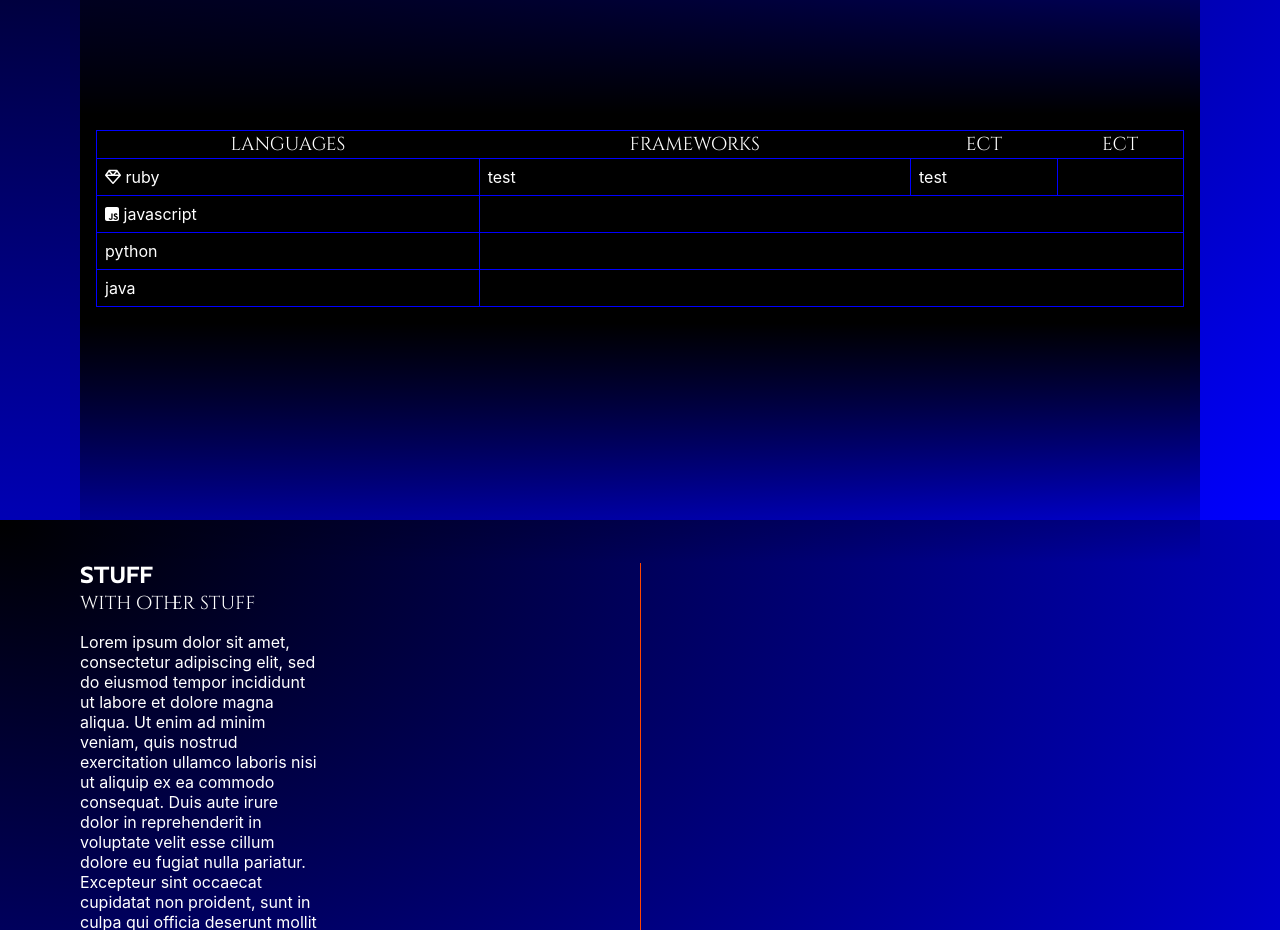
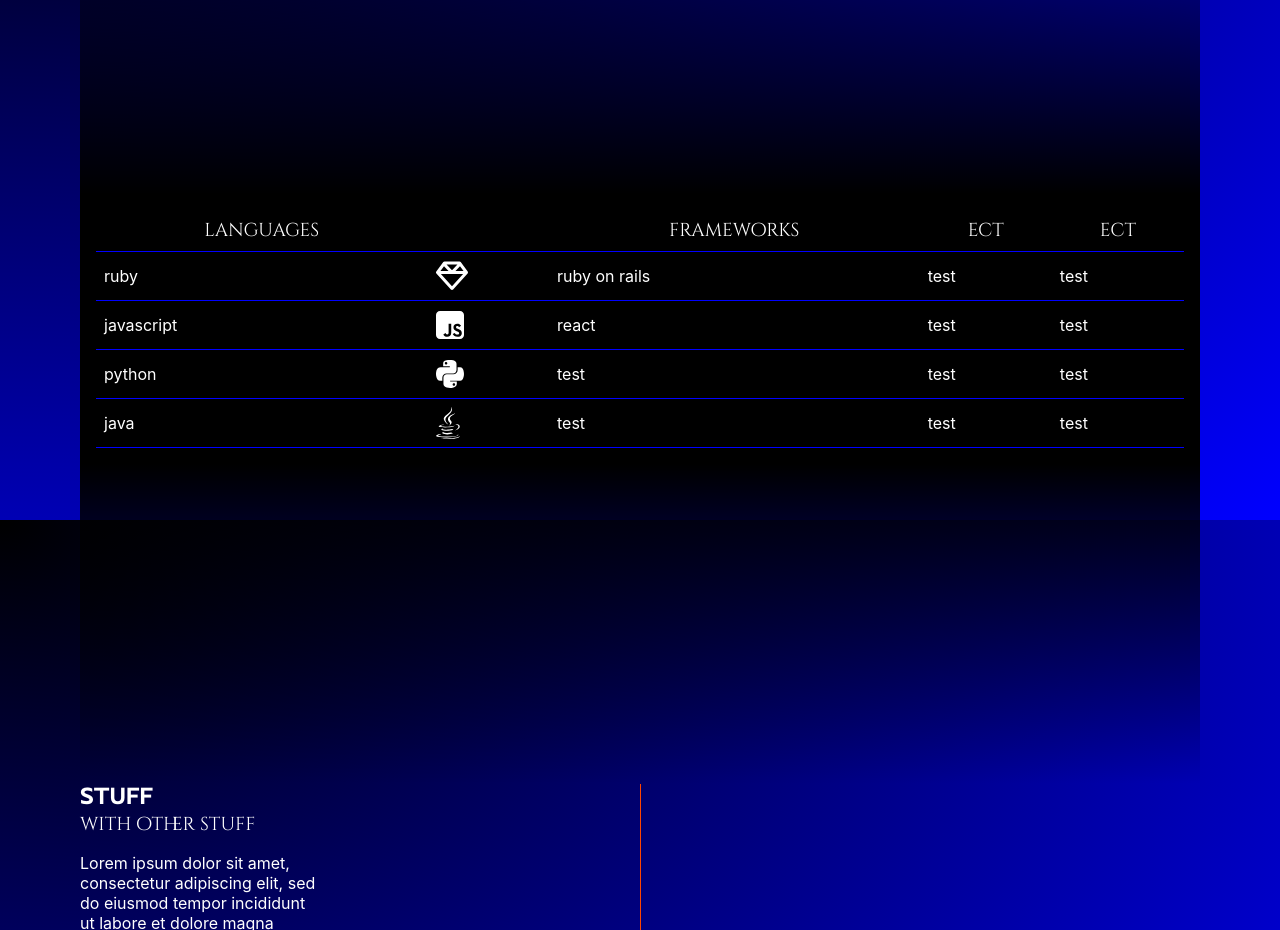
Before and after one commit to Jwatkins1138/personal-site, a React (Create React App) app: page / in a window 1280 px wide. Shown: the part 1080-2010 px from the top of the page. Built offline with nearby package versions, Linux system fonts and the light colour scheme.

Commit message:
table style

```diff
--- a/src/components/Tech.js
+++ b/src/components/Tech.js
@@ -1,6 +1,8 @@
 import { FontAwesomeIcon } from "@fortawesome/react-fontawesome";
 import { faGem } from "@fortawesome/free-regular-svg-icons";
 import { faJsSquare } from "@fortawesome/free-brands-svg-icons";
+import { faJava } from "@fortawesome/free-brands-svg-icons";
+import { faPython } from "@fortawesome/free-brands-svg-icons";
 
 const Tech = () => {
   return (
@@ -9,6 +11,7 @@ const Tech = () => {
         <thead>
           <tr>
             <th><h3>languages</h3></th>
+            <th></th>
             <th><h3>frameworks</h3></th>
             <th><h3>ect</h3></th>
             <th><h3>ect</h3></th>
@@ -16,19 +19,32 @@ const Tech = () => {
         </thead>
         <tbody>
           <tr>
-            <td><FontAwesomeIcon icon={faGem} /><span> ruby</span></td>
-
+            <td><span> ruby</span></td>
+            <td><FontAwesomeIcon icon={faGem} size='2x' /></td>
+            <td>ruby on rails</td>
             <td>test</td>
             <td>test</td>
           </tr>
           <tr>
-            <td><FontAwesomeIcon icon={faJsSquare} /><span> javascript</span></td>
+            <td><span> javascript</span></td>
+            <td><FontAwesomeIcon icon={faJsSquare} size='2x' /></td>
+            <td>react</td>
+            <td>test</td>
+            <td>test</td>
           </tr>
           <tr>
-            <td>python</td>
+            <td><span> python</span></td>
+            <td><FontAwesomeIcon icon={faPython} size='2x' /></td>
+            <td>test</td>
+            <td>test</td>
+            <td>test</td>
           </tr>
           <tr>
-            <td>java</td>
+            <td><span> java</span></td>
+            <td><FontAwesomeIcon icon={faJava} size='2x' /></td>
+            <td>test</td>
+            <td>test</td>
+            <td>test</td>
           </tr>
         </tbody>
       </table>
--- a/src/index.css
+++ b/src/index.css
@@ -205,9 +205,18 @@ table {
   border-collapse: collapse;
 }
 
-tr, td {
+.table-icon {
+  margin-left: 3em;
+  margin-right: 3em;
+}
+
+th, td {
   padding: .5em;
-  border: 1px solid blue;
+  border-bottom: 1px solid blue;
+}
+
+tr:hover {
+  background: red;
 }
 
 .v-div {
@@ -234,12 +243,12 @@ tr, td {
 
 .top-spacer {
   width: 100%;
-  height: 15em;
+  height: 20em;
   background: linear-gradient(rgb(0, 0, 0, 0), black);
 }
 
 .bottom-spacer {
   width: 100%;
-  height: 15em;
+  height: 20em;
   background: linear-gradient(rgb(0, 0, 0), rgb(0, 0, 0, 0));
 }
```
